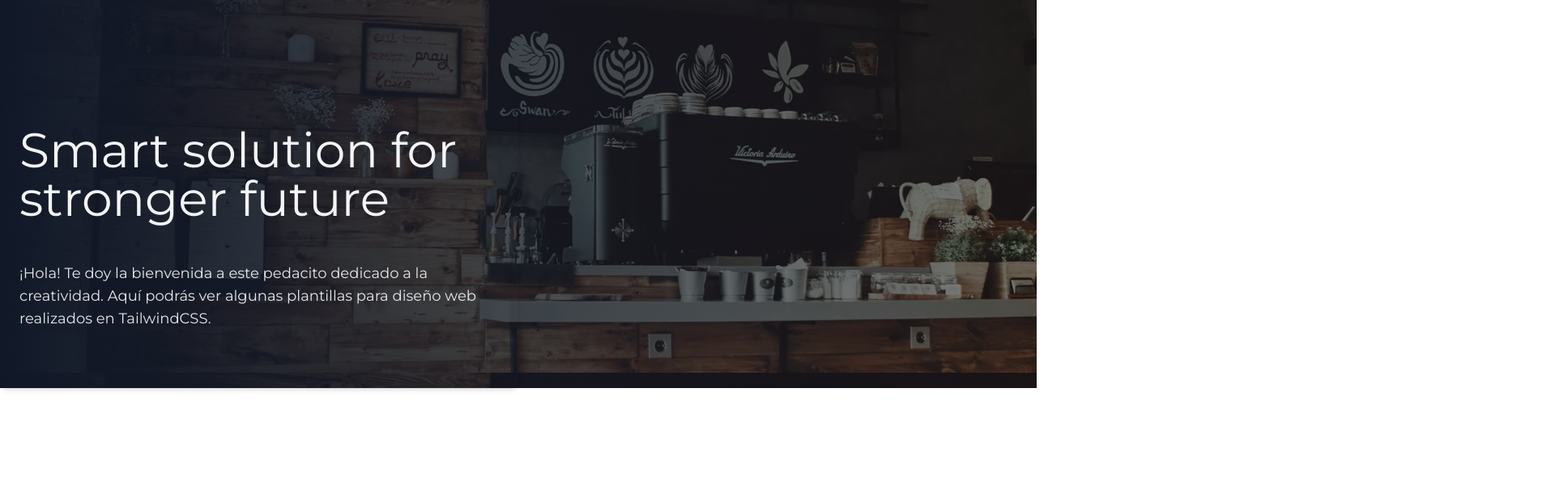
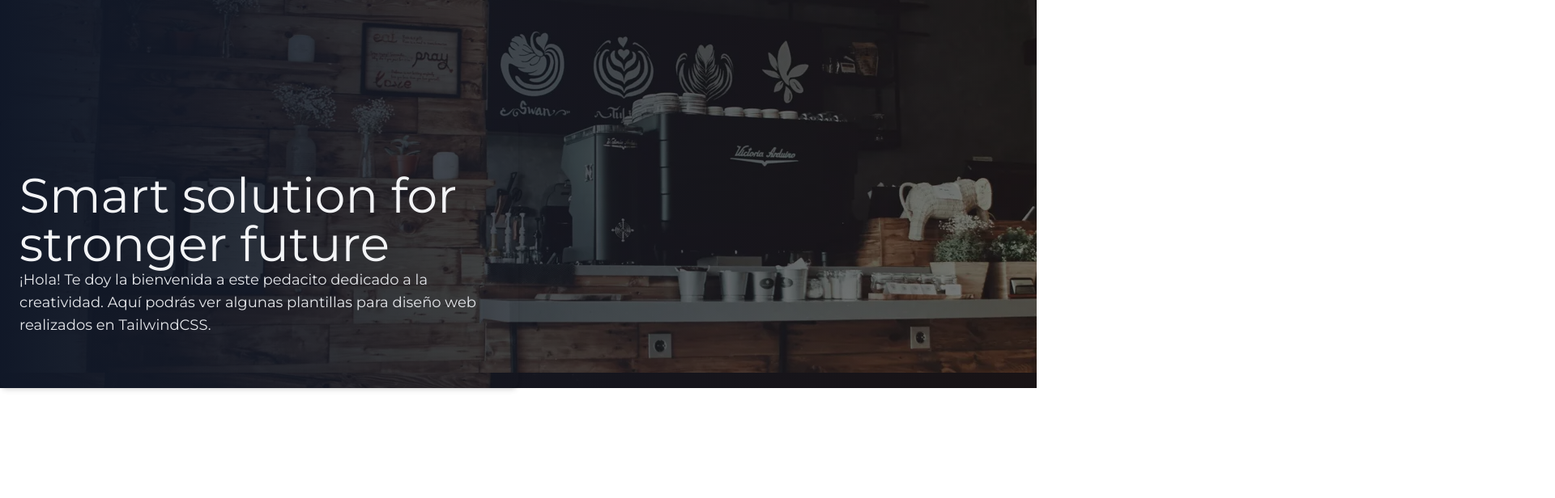
Before and after one commit to ChrisSharpDotEs/Portfolio, a website built with Vite: page index.html in a window 1280 px wide. Shown: the part 300-916 px from the top of the page at 81% size, 1920 px wide, since content can reach past the window. Built offline with nearby package versions, Linux system fonts and the light colour scheme.

Commit message:
Update index.html

```diff
--- a/index.html
+++ b/index.html
@@ -55,11 +55,11 @@
                     </nav>
                 </header>
                 <div class="flex items-end min-h-[90vh]">
-                    <article class="p-6 rounded-lg shadow-md md:w-1/2">
-                        <h2 class="text-6xl mb-12 text-gray-100 fade-up">
+                    <article class="py-16 p-6 rounded-lg shadow-md md:w-1/2">
+                        <h2 class="text-6xl text-gray-100 fade-up">
                             Smart solution for stronger future
                         </h2>
-                        <p class="text-lg text-gray-200 mb-12 fade-up">
+                        <p class="text-lg text-gray-200 my-12 fade-up">
                             ¡Hola! Te doy la bienvenida a este pedacito dedicado a la creatividad. Aquí podrás ver
                             algunas plantillas para diseño web realizados en TailwindCSS.
                         </p>
@@ -227,7 +227,7 @@
                 </div>
             </div>
         </section>
-        <section class="swiper-container">
+        <section class="swiper-container mx-4 my-12">
       <div class="swiper-wrapper">
         <div class="swiper-slide">
           <div class="bg-gray-500 text-white flex flex-col justify-between rounded-lg shadow-md p-4 sm:p-6 lg:p-8 w-full max-w-md mx-auto h-48">
```
